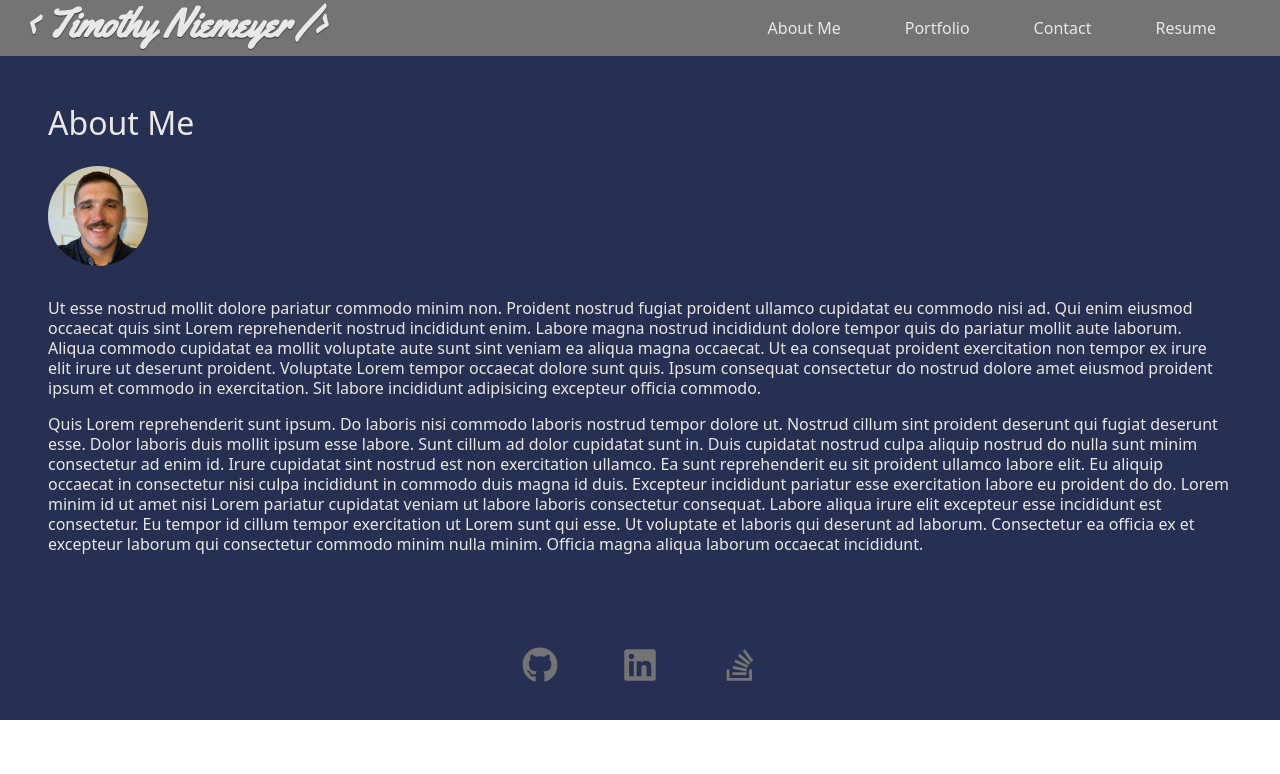
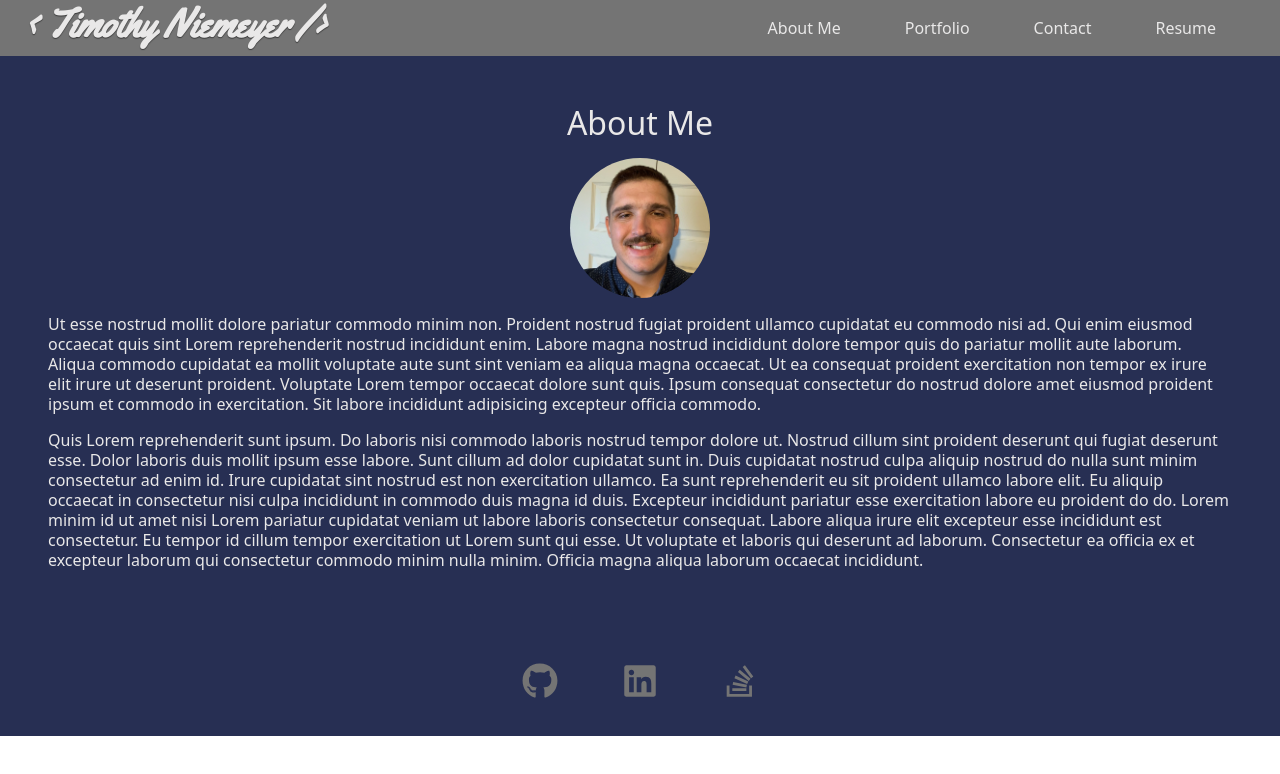
Before and after one commit to tniemeye19/symmetrical-react-enigma-portfolio, a React (Create React App) app: page / in a window 1280 px wide. Shown: the top 774 px of the page. Built offline with nearby package versions, Linux system fonts and the light colour scheme.

Commit message:
edit about component styling

```diff
--- a/src/components/About/style.css
+++ b/src/components/About/style.css
@@ -2,10 +2,17 @@
     margin: 3rem;
 }
 
+.about h2{
+    text-align: center;
+}
+
 .about img {
-    width: 100px;
-    height: 100px;
+    width: 140px;
+    height: 140px;
     border-radius: 50%;
     object-fit: cover;
     margin: 1rem 0;
+    display: block;
+    margin-left: auto;
+    margin-right: auto;
 }
--- a/src/components/Footer/style.css
+++ b/src/components/Footer/style.css
@@ -5,6 +5,7 @@
 .footer a {
     text-decoration: none;
     font-size: 36px;
+    transition: color 0.5s;
     color: #747474 !important
 }
 
```
